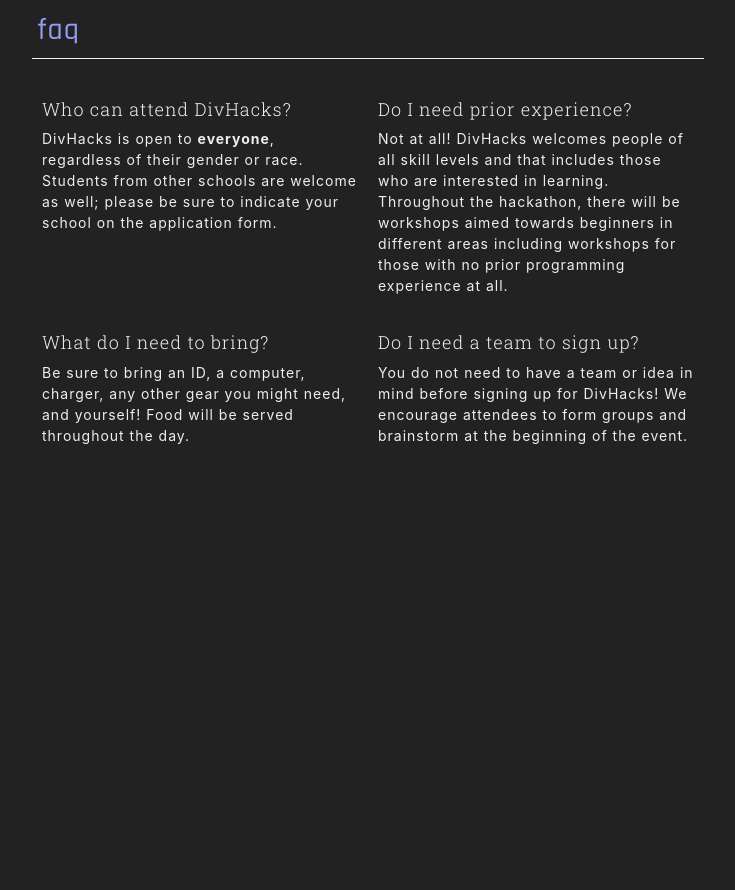
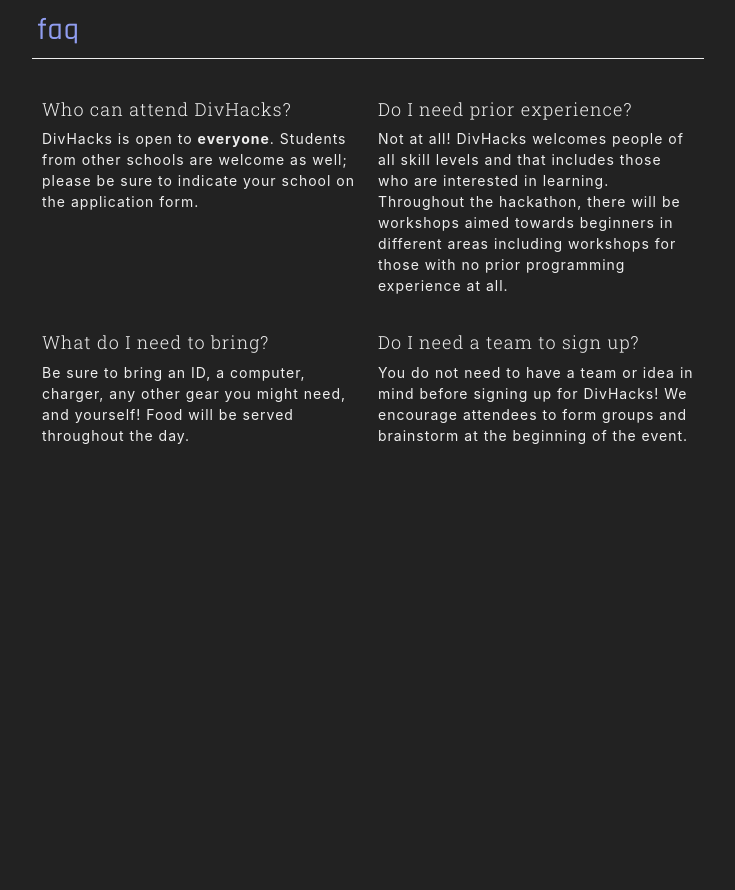
Before and after one commit to divhackscu/divhackscu.github.io-ARCHIVE, a website with bundled scripts: page index.html in a window 1280 px wide. Shown: the part 3716-4606 px from the top of the page, without its empty margins (272-1007 px from the left). Built offline with nearby package versions, Linux system fonts and the light colour scheme.

Commit message:
Update index.html

```diff
--- a/index.html
+++ b/index.html
@@ -140,7 +140,7 @@
         <div class="questions">
           <div class="question">
             <h2>Who can attend DivHacks?</h2>
-            <p>DivHacks is open to <b>everyone</b>, regardless of their gender or race. Students from other schools are welcome as well; please be sure to indicate your school on the application form.</p>
+            <p>DivHacks is open to <b>everyone</b>. Students from other schools are welcome as well; please be sure to indicate your school on the application form.</p>
           </div>
           <div class="question">
             <h2>Do I need prior experience?</h2>
```
